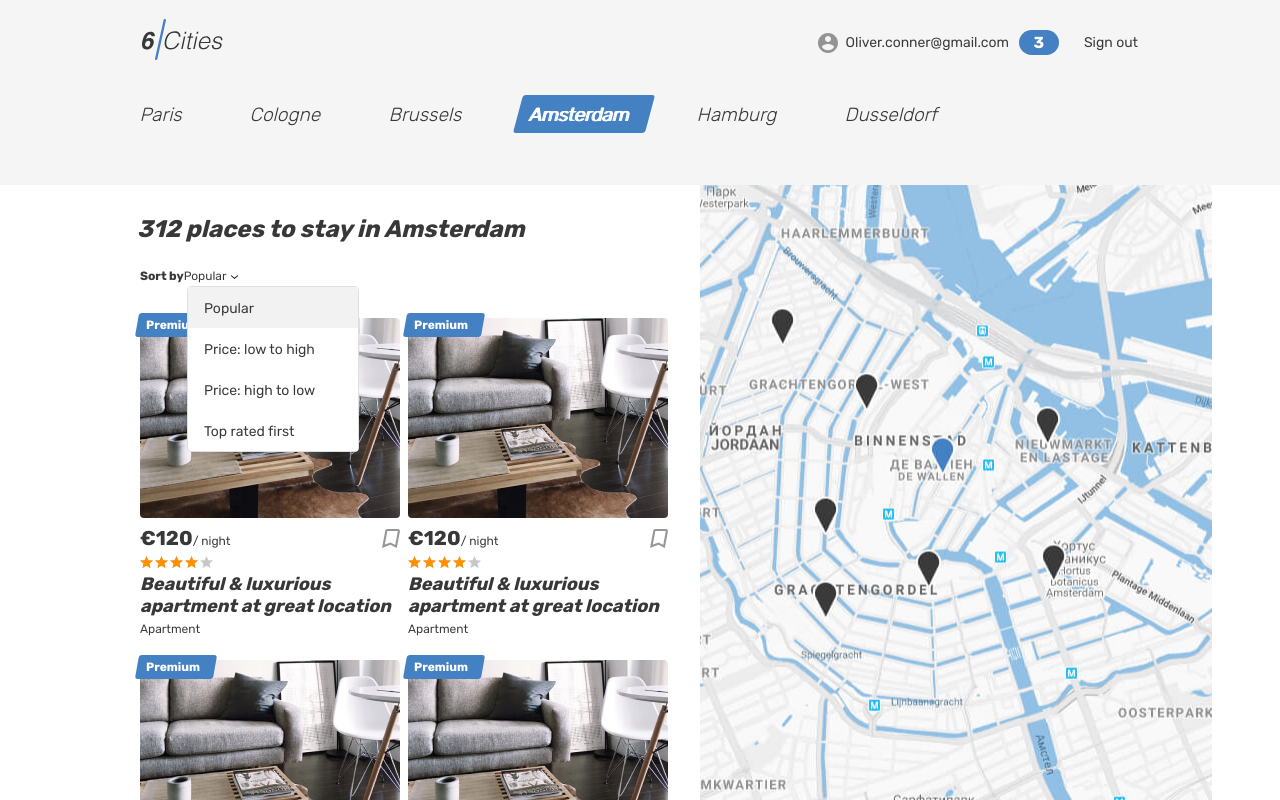
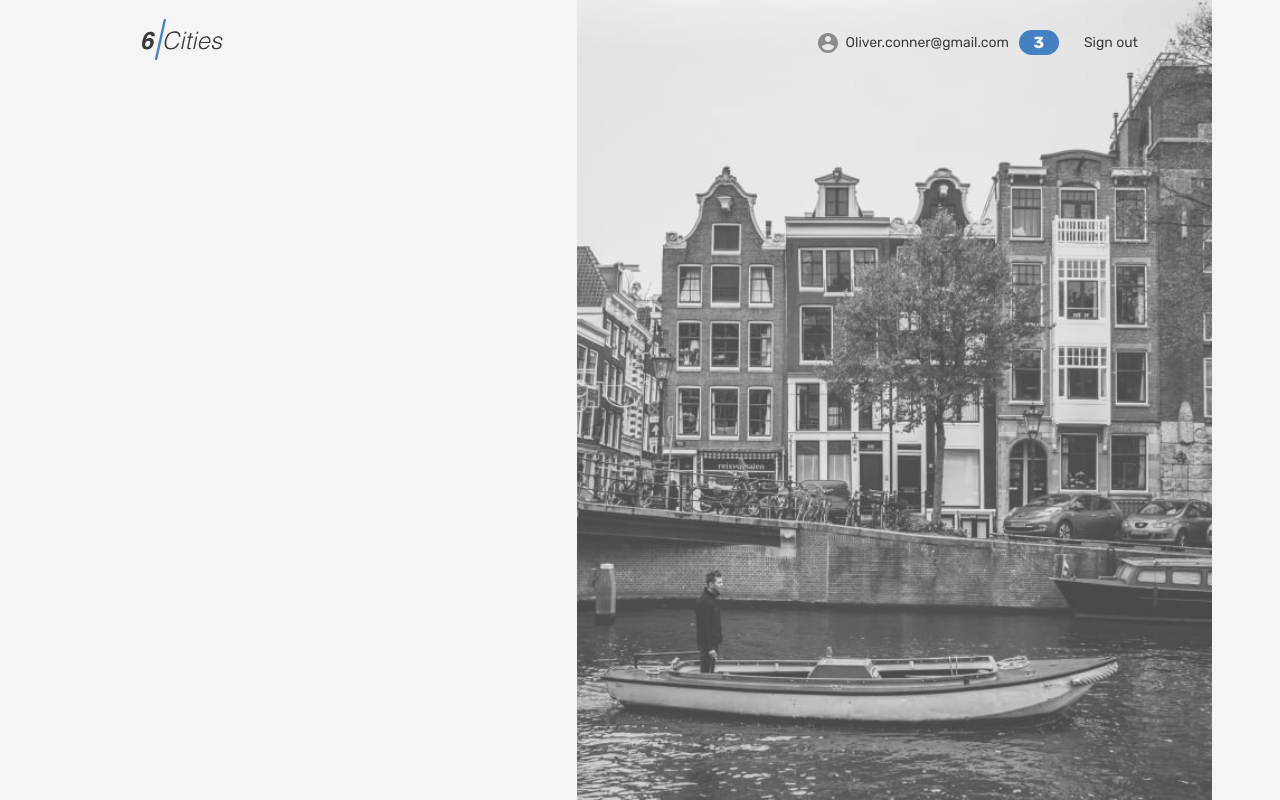
Before and after one commit to lable01/six-cities, a React (Vite) app: page / in a window 1280 px wide. Built offline with nearby package versions, Linux system fonts and the light colour scheme.

Commit message:
add children

```diff
--- a/src/app/app.tsx
+++ b/src/app/app.tsx
@@ -16,7 +16,7 @@ type TAppScreenProps = {
 function App({cartCount}: TAppScreenProps) {
   const router = createBrowserRouter([
     {
-      element: <MainLayout className={ClassName} />,
+      element: <MainLayout />,
       errorElement: <NotFound />,
       children: [
         {
--- a/src/layouts/main-layout/main-layout.tsx
+++ b/src/layouts/main-layout/main-layout.tsx
@@ -1,29 +1,38 @@
 import Header from 'components/header';
-import {AppRoute} from '../../const.ts';
-import {Outlet, useLocation} from 'react-router-dom';
-import clsx from 'clsx';
+// import {AppRoute} from '../../const.ts';
+// import {Outlet, useLocation} from 'react-router-dom';
+// import clsx from 'clsx';
 
-type TClassNameProps = {
-  className: {
-    Login: string;
-    Main: string;
-  };
-}
-
-function MainLayout({className}: TClassNameProps): JSX.Element {
-  const { Login: loginClass, Main: mainClass} = className;
-  const { pathname } = useLocation();
-  const headerLoginClass = (pathname === AppRoute.Login) ? loginClass : mainClass;
-  const headerClass = clsx(
-    'page page--gray',
-    headerLoginClass
-  );
+function MainLayout({children}: JSX.Element) {
   return (
-    <div className={headerClass}>
+    <div className='page page--gray page--login'>
       <Header />
-      <Outlet />
+      {children}
     </div>
   );
 }
 
+// type TClassNameProps = {
+//   className: {
+//     Login: string;
+//     Main: string;
+//   };
+// }
+//
+// function MainLayout({className}: TClassNameProps): JSX.Element {
+//   const { Login: loginClass, Main: mainClass} = className;
+//   const { pathname } = useLocation();
+//   const headerLoginClass = (pathname === AppRoute.Login) ? loginClass : mainClass;
+//   const headerClass = clsx(
+//     'page page--gray',
+//     headerLoginClass
+//   );
+//   return (
+//     <div className={headerClass}>
+//       <Header />
+//       <Outlet />
+//     </div>
+//   );
+// }
+
 export default MainLayout;
```
